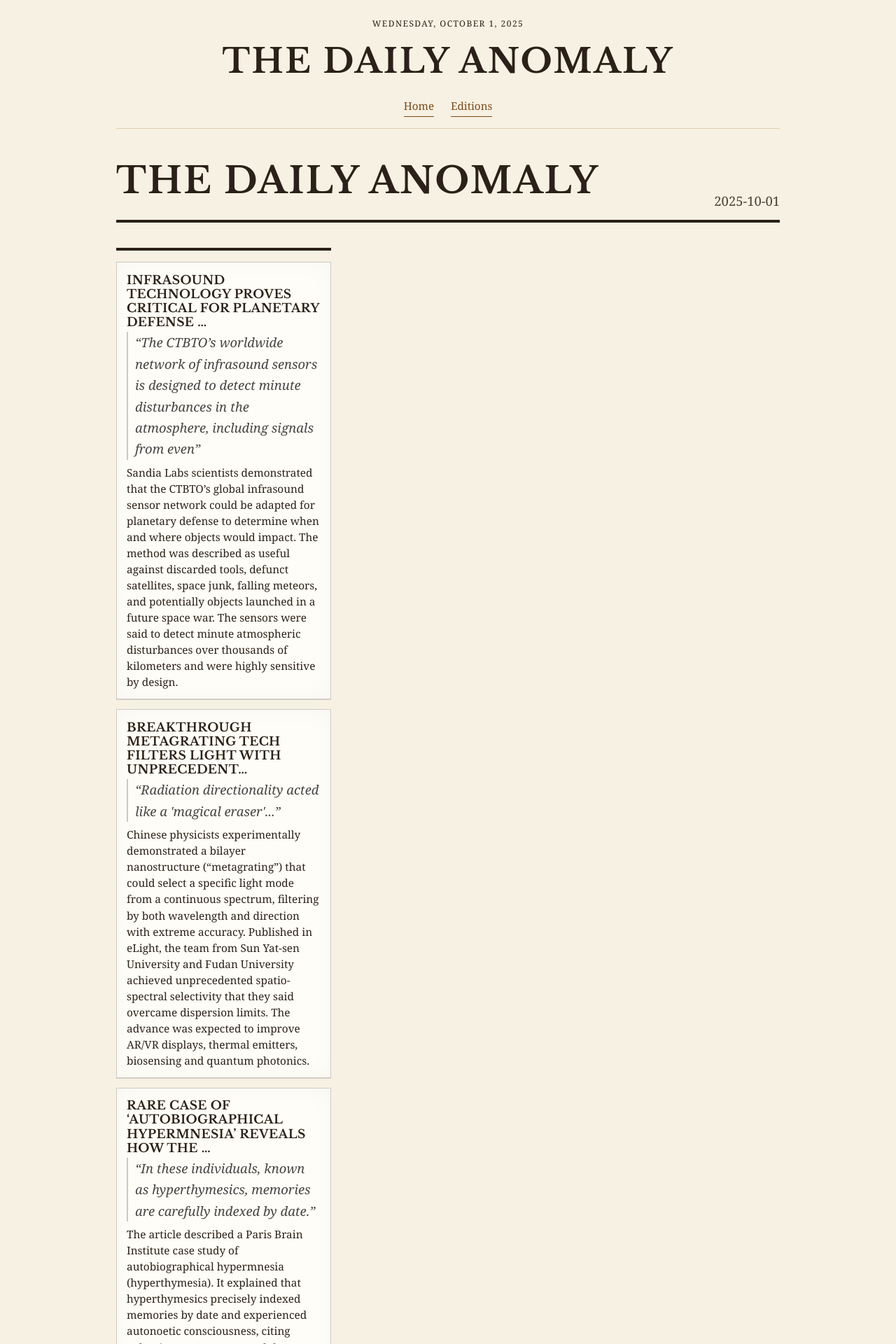
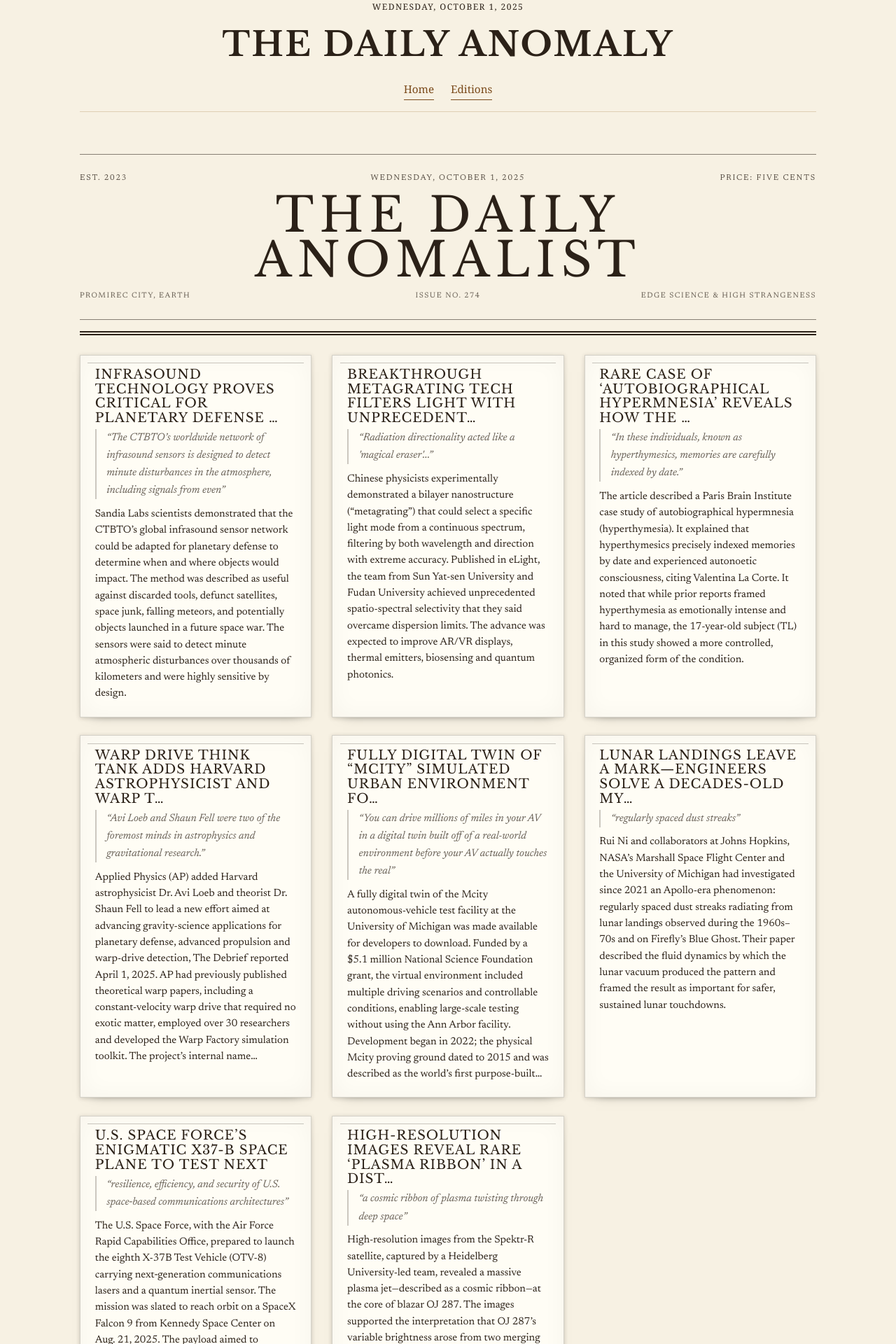
Before and after one commit to PROMIREC/the-daily-anomaly, a Jekyll site: the page built from editions/2025-10-01.md, in a window 1280 px wide. Shown: the top 1920 px of the page at 70% size. Built offline with Jekyll 4.4.1, drawn with Linux system fonts in a browser that asks for light colours; some web fonts are replaced.

Commit message:
Give edition layout a 1920s front page treatment

```diff
--- a/_layouts/default.html
+++ b/_layouts/default.html
@@ -26,7 +26,7 @@
     {% endif %}
     <link rel="preconnect" href="https://fonts.googleapis.com" />
     <link rel="preconnect" href="https://fonts.gstatic.com" crossorigin />
-    <link href="https://fonts.googleapis.com/css2?family=Libre+Baskerville:ital,wght@0,400;0,700;1,400&display=swap" rel="stylesheet" />
+    <link href="https://fonts.googleapis.com/css2?family=IM+Fell+English+SC&family=Libre+Baskerville:ital,wght@0,400;0,700;1,400&family=Newsreader:ital,wght@0,300;0,400;0,600;0,700;1,300;1,400&display=swap" rel="stylesheet" />
     <link rel="stylesheet" href="{{ "/assets/style.css" | relative_url }}" />
   </head>
   <body class="layout-{{ page.layout | default: 'default' }}">
--- a/_layouts/edition.html
+++ b/_layouts/edition.html
@@ -1,11 +1,26 @@
 ---
 layout: default
 ---
-<header class="mast" role="banner" aria-label="Masthead">
-  <div class="name">THE DAILY ANOMALY</div>
-  <div class="date">{{ page.edition | default: page.title }}</div>
-</header>
-<hr class="rule" />
-<section class="grid" role="list" aria-label="Edition articles">
-  {{ content }}
-</section>
+{% assign edition_source = page.edition | default: page.date | default: page.title %}
+{% assign edition_date = edition_source | date: "%B %-d, %Y" %}
+{% assign edition_weekday = edition_source | date: "%A" %}
+{% assign edition_issue = edition_source | date: "%j" %}
+<div class="front-page" role="document" aria-label="Edition front page">
+  <header class="mast" role="banner" aria-label="Masthead">
+    <div class="mast__strip mast__strip--top">
+      <span class="mast__meta">{{ site.paper_est | default: 'Est. 2023' }}</span>
+      <span class="mast__meta mast__meta--center">{{ edition_weekday }}, {{ edition_date }}</span>
+      <span class="mast__meta">{{ site.paper_price | default: 'Price: Five Cents' }}</span>
+    </div>
+    <div class="mast__name">THE DAILY ANOMALIST</div>
+    <div class="mast__strip mast__strip--bottom">
+      <span class="mast__meta">{{ site.paper_city | default: 'Promirec City, Earth' }}</span>
+      <span class="mast__meta mast__meta--center">Issue No. {{ edition_issue }}</span>
+      <span class="mast__meta">{{ site.paper_motto | default: 'Edge Science &amp; High Strangeness' }}</span>
+    </div>
+  </header>
+  <hr class="rule rule--heavy" />
+  <section class="front-grid" role="list" aria-label="Edition articles">
+    {{ content }}
+  </section>
+</div>
--- a/assets/style.css
+++ b/assets/style.css
@@ -380,127 +380,246 @@ a:focus {
 }
 
 /* Edition front page styling */
-:root {
+.layout-edition {
   --paper: #f7f1e3;
   --ink: #2b2118;
   --rule: #b89b6d66;
-}
-
-body {
-  background: var(--paper);
-  color: var(--ink);
-}
-
-.container {
-  max-width: 980px;
-  margin: 2rem auto;
-  padding: 0 1rem;
+  --clip-paper: #fffdf5;
+  --clip-shadow: rgba(43, 33, 24, 0.14);
+  --mast-font: "IM Fell English SC", "Libre Baskerville", Georgia, serif;
+  --front-font: "Newsreader", Georgia, "Times New Roman", serif;
 }
 
 .layout-edition .page {
   max-width: none;
   width: 100%;
-  padding: 1.5rem 0 4rem;
+  padding: 0 0 4rem;
 }
 
 .layout-edition .masthead,
 .layout-edition .site-footer,
 .layout-edition .masthead__rule {
-  max-width: 980px;
+  max-width: 1100px;
   margin-left: auto;
   margin-right: auto;
+  padding-left: 1.5rem;
+  padding-right: 1.5rem;
 }
 
-.layout-edition .masthead,
-.layout-edition .site-footer {
-  padding-left: 1rem;
-  padding-right: 1rem;
+@media (max-width: 40rem) {
+  .layout-edition .masthead,
+  .layout-edition .site-footer,
+  .layout-edition .masthead__rule {
+    padding-left: 1rem;
+    padding-right: 1rem;
+  }
 }
 
-.mast {
-  display: flex;
-  justify-content: space-between;
-  align-items: flex-end;
-  gap: 1rem;
-  margin: 0.5rem 0 0.75rem;
+.layout-edition .container {
+  max-width: 1100px;
+  padding: 0;
+  margin: 0 auto;
 }
 
-.mast .name {
-  font-family: "Libre Baskerville", Georgia, "Times New Roman", serif;
-  font-weight: 700;
-  letter-spacing: 0.04em;
-  text-transform: uppercase;
-  font-size: clamp(2rem, 6vw, 3.25rem);
+.layout-edition .content {
+  padding: 0;
 }
 
-.mast .date {
-  font-variant: small-caps;
-  opacity: 0.85;
+.layout-edition .front-page {
+  padding: 0 1.5rem 3rem;
+  background: var(--paper);
 }
 
-.rule {
-  border: 0;
-  border-top: 4px solid var(--ink);
-  margin: 0.25rem 0 1rem;
+@media (max-width: 40rem) {
+  .layout-edition .front-page {
+    padding: 0 1rem 2rem;
+  }
 }
 
-.grid {
+.layout-edition .mast {
   display: grid;
-  grid-template-columns: repeat(auto-fill, minmax(260px, 1fr));
-  gap: 14px;
+  gap: 0.65rem;
+  justify-items: center;
+  text-align: center;
+  padding: 1.75rem 0 0.75rem;
+  position: relative;
 }
 
-.clip {
+.layout-edition .mast::before,
+.layout-edition .mast::after {
+  content: "";
   display: block;
+  width: 100%;
+  border-top: 1px solid rgba(43, 33, 24, 0.55);
+}
+
+.layout-edition .mast::before {
+  margin-bottom: 0.85rem;
+}
+
+.layout-edition .mast::after {
+  margin-top: 0.85rem;
+}
+
+.layout-edition .mast__strip {
+  width: 100%;
+  display: grid;
+  grid-template-columns: repeat(3, minmax(0, 1fr));
+  gap: 0.5rem;
+  align-items: center;
+  font-family: var(--front-font);
+  font-size: 0.72rem;
+  letter-spacing: 0.16em;
+  text-transform: uppercase;
+  font-variant: small-caps;
+  color: rgba(43, 33, 24, 0.8);
+}
+
+.layout-edition .mast__strip span {
+  white-space: nowrap;
+}
+
+.layout-edition .mast__strip span:first-child {
+  text-align: left;
+}
+
+.layout-edition .mast__strip span:nth-child(2) {
+  text-align: center;
+}
+
+.layout-edition .mast__strip span:last-child {
+  text-align: right;
+}
+
+@media (max-width: 720px) {
+  .layout-edition .mast__strip {
+    grid-template-columns: 1fr;
+    justify-items: center;
+  }
+
+  .layout-edition .mast__strip span,
+  .layout-edition .mast__strip span:first-child,
+  .layout-edition .mast__strip span:nth-child(2),
+  .layout-edition .mast__strip span:last-child {
+    text-align: center;
+  }
+}
+
+.layout-edition .mast__name {
+  font-family: var(--mast-font);
+  font-size: clamp(2.6rem, 7vw, 4.25rem);
+  letter-spacing: 0.12em;
+  text-transform: uppercase;
+  margin: 0;
+  line-height: 0.95;
+}
+
+.layout-edition .mast__strip--bottom {
+  font-size: 0.68rem;
+  letter-spacing: 0.14em;
+  color: rgba(43, 33, 24, 0.72);
+}
+
+.layout-edition .rule {
+  border-top-color: var(--ink);
+}
+
+.layout-edition .rule--heavy {
+  border: 0;
+  border-top: 6px double var(--ink);
+  margin: 0.2rem 0 1.75rem;
+}
+
+.layout-edition .front-grid {
+  display: grid;
+  grid-template-columns: repeat(auto-fit, minmax(250px, 1fr));
+  gap: 1.6rem 1.8rem;
+  margin: 1.75rem 0 0;
+}
+
+.layout-edition .front-grid > .front,
+.layout-edition .front-grid > .grid,
+.layout-edition .front-grid > .front > .grid {
+  display: contents;
+}
+
+.layout-edition .front-grid > .front > .mast,
+.layout-edition .front-grid > .front > .rule,
+.layout-edition .front-grid > .mast,
+.layout-edition .front-grid > .rule {
+  display: none !important;
+}
+
+.layout-edition .clip {
+  display: block;
+  position: relative;
   text-decoration: none;
   color: inherit;
-  background: #fffdf7;
-  border: 1px solid #0003;
-  padding: 12px 14px;
-  box-shadow: 0 1px 0 #0002, inset 0 0 30px #00000008;
-  transition: transform 0.06s ease, box-shadow 0.12s ease, background 0.12s ease;
+  background: var(--clip-paper);
+  border: 1px solid rgba(43, 33, 24, 0.2);
+  padding: 1.1rem 1.3rem 1.3rem;
+  box-shadow: 0 8px 18px -16px rgba(0, 0, 0, 0.65), 0 1px 6px rgba(43, 33, 24, 0.18), inset 0 0 35px rgba(43, 33, 24, 0.04);
+  transition: transform 0.08s ease, box-shadow 0.12s ease, background 0.12s ease;
+  font-family: var(--front-font);
 }
 
-.clip:hover {
-  background: #fff8e6;
-  transform: translateY(-1px);
-  box-shadow: 0 3px 6px #0002;
+.layout-edition .clip::before {
+  content: "";
+  position: absolute;
+  inset: 0.65rem 0.65rem auto 0.65rem;
+  border-top: 1px solid rgba(43, 33, 24, 0.25);
+  pointer-events: none;
 }
 
-.clip:focus {
-  outline: 2px solid #5a3;
-  outline-offset: 2px;
+.layout-edition .clip:hover {
+  background: #fff6dc;
+  transform: translateY(-2px);
+  box-shadow: 0 12px 24px -14px rgba(0, 0, 0, 0.55);
 }
 
-.clip .hed {
-  font-family: "Libre Baskerville", Georgia, "Times New Roman", serif;
-  font-weight: 700;
-  text-transform: uppercase;
-  letter-spacing: 0.02em;
-  margin: 0.15rem 0 0.25rem;
-  line-height: 1.18;
-  font-size: 1.07rem;
+.layout-edition .clip:focus {
+  outline: 2px solid #5a3;
+  outline-offset: 3px;
 }
 
-.clip .quote {
-  margin: 0.2rem 0 0.45rem;
-  font-style: italic;
-  padding-left: 10px;
-  border-left: 2px solid #0003;
-  color: #000b;
+.layout-edition .clip .hed {
+  font-family: var(--mast-font);
+  font-weight: 400;
+  text-transform: uppercase;
+  letter-spacing: 0.05em;
+  margin: 0 0 0.35rem;
+  line-height: 1.12;
+  font-size: 1.15rem;
 }
 
-.clip .dek {
+.layout-edition .clip .quote {
+  margin: 0.25rem 0 0.6rem;
+  font-style: italic;
+  padding-left: 0.9rem;
+  border-left: 2px solid rgba(43, 33, 24, 0.24);
+  color: rgba(43, 33, 24, 0.72);
+  font-size: 0.95rem;
+}
+
+.layout-edition .clip .dek {
   margin: 0;
-  font-size: 0.96rem;
-  line-height: 1.5;
+  font-size: 0.94rem;
+  line-height: 1.55;
+}
+
+@media (min-width: 960px) {
+  .layout-edition .front-grid {
+    grid-template-columns: repeat(3, minmax(0, 1fr));
+  }
 }
 
 @media print {
-  body {
+  .layout-edition .front-page {
+    padding: 0;
     background: #fff;
   }
-  .clip {
+
+  .layout-edition .clip {
     box-shadow: none;
     break-inside: avoid;
   }
```
